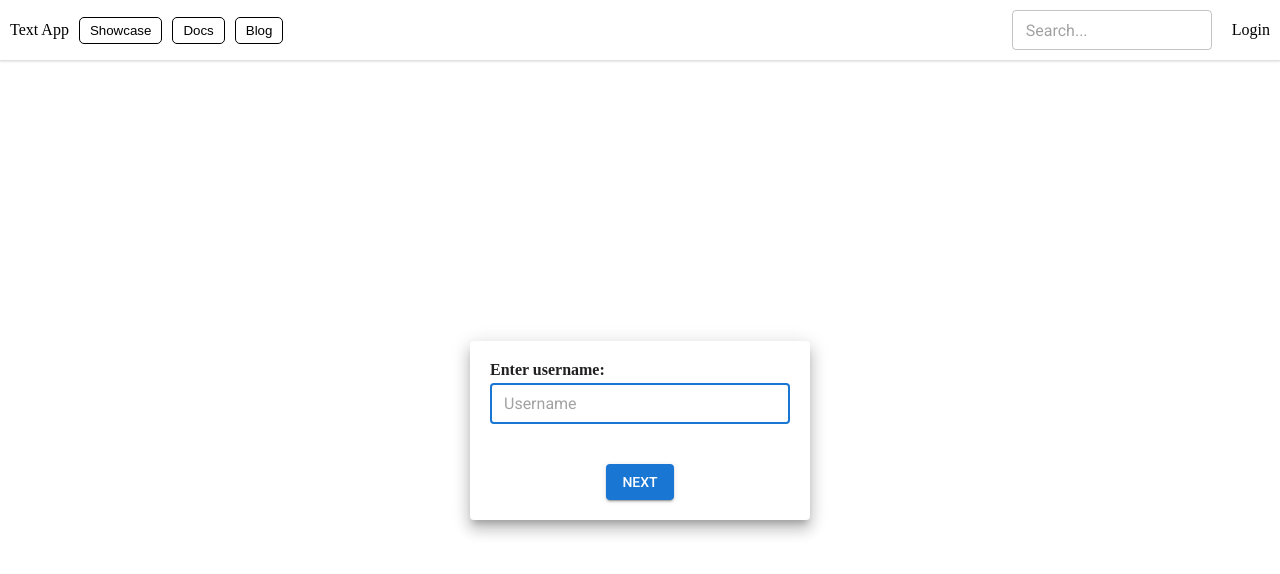
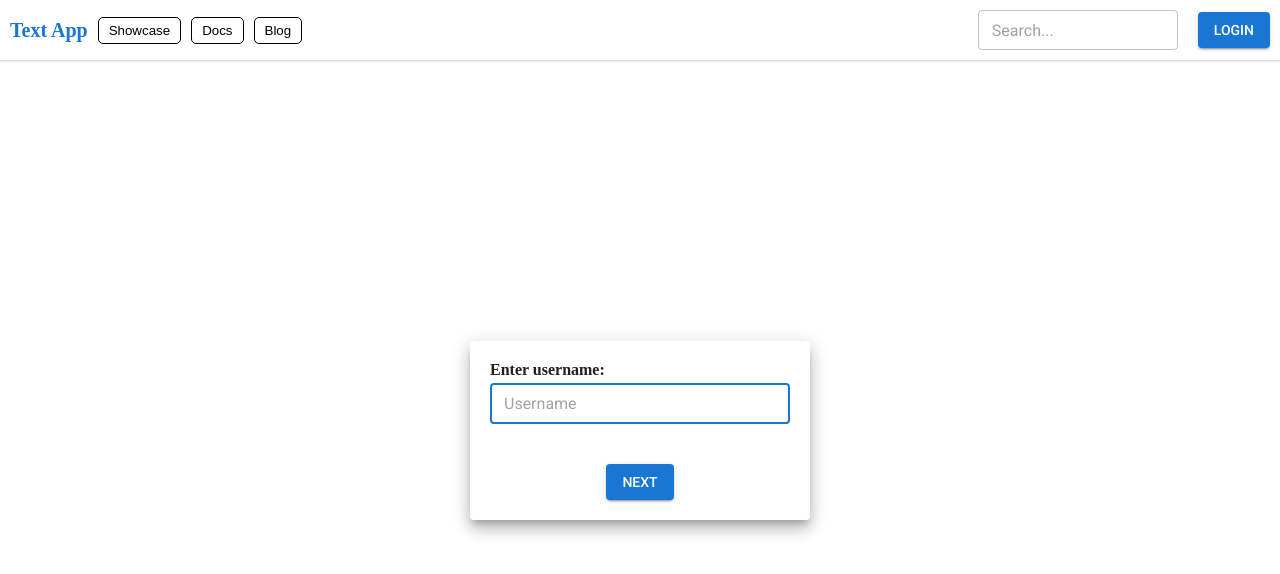
Before and after one commit to jbyomuhangi/test-appp, a Next.js app: page /login in a window 1280 px wide. Shown: the top 574 px of the page. Built offline with nearby package versions, Linux system fonts and the light colour scheme; what @mui/material-nextjs would draw is missing.

Commit message:
Fixed some styling

```diff
--- a/src/components/NavBar/DesktopNavBar.js
+++ b/src/components/NavBar/DesktopNavBar.js
@@ -1,6 +1,6 @@
 import FlexBox from "@/components/FlexBox";
 import LinkBase from "@/components/LinkBase";
-import { TextField } from "@mui/material";
+import { Button, TextField } from "@mui/material";
 import { usePathname } from "next/navigation";
 import NavButton from "./NavButton";
 import TitleButton from "./TitleButton";
@@ -55,7 +55,9 @@ const DesktopNavBar = ({ routes }) => {
           sx={{ width: "200px", marginLeft: "auto" }}
         />
 
-        <LinkBase href="/login">Login</LinkBase>
+        <LinkBase href="/login">
+          <Button variant="contained">Login</Button>
+        </LinkBase>
       </FlexBox>
     </FlexBox>
   );
--- a/src/components/NavBar/MobileNavBar.js
+++ b/src/components/NavBar/MobileNavBar.js
@@ -6,7 +6,7 @@ import useResizeObserver from "@/hooks/useResizeObserver";
 import CloseIcon from "@mui/icons-material/Close";
 import MenuIcon from "@mui/icons-material/Menu";
 import SearchIcon from "@mui/icons-material/Search";
-import { ButtonBase, useTheme } from "@mui/material";
+import { Box, Button, ButtonBase, useTheme } from "@mui/material";
 import Drawer from "@mui/material/Drawer";
 import { useState } from "react";
 import LinkBase from "../LinkBase";
@@ -78,7 +78,6 @@ const MobileNavBar = ({ routes }) => {
           BoxProps={{
             sx: {
               padding: `${appBarHeight + 10}px 10px 10px 10px`,
-              width: "100%",
               gap: "10px",
             },
           }}
@@ -95,12 +94,16 @@ const MobileNavBar = ({ routes }) => {
             );
           })}
 
+          <Box sx={{ marginTop: "20px" }}>
             <LinkBase
               href="/login"
               LinkProps={{ onClick: () => setIsMenuOpen(false) }}
             >
+              <Button variant="contained" sx={{ width: "100%" }}>
                 Login
+              </Button>
             </LinkBase>
+          </Box>
         </FlexBox>
       </Drawer>
     </>
--- a/src/components/NavBar/TitleButton.js
+++ b/src/components/NavBar/TitleButton.js
@@ -1,8 +1,18 @@
 import LinkBase from "@/components/LinkBase";
+import { Box } from "@mui/material";
 import React from "react";
 
 const TitleButton = () => {
-  return <LinkBase href="/">Text App</LinkBase>;
+  return (
+    <LinkBase href="/">
+      <Box
+        component="p"
+        sx={{ fontSize: "20px", fontWeight: "bold", color: "primary.main" }}
+      >
+        Text App
+      </Box>
+    </LinkBase>
+  );
 };
 
 export default TitleButton;
```
Lines whose indentation alone changed are shown as unchanged.
